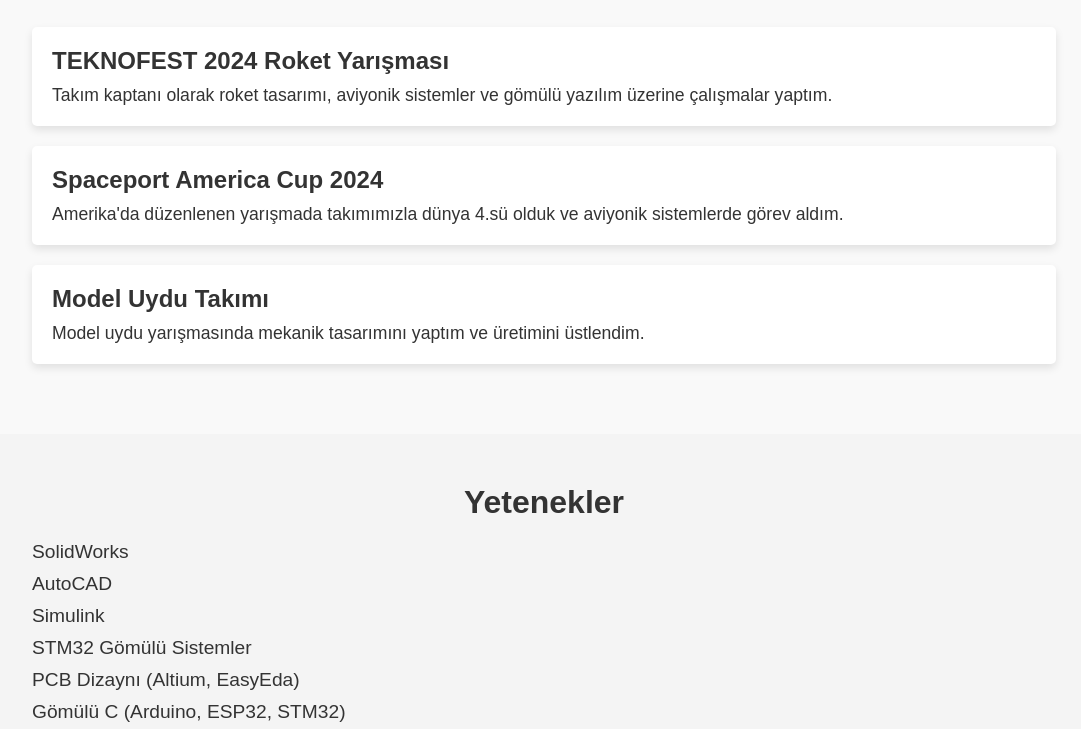
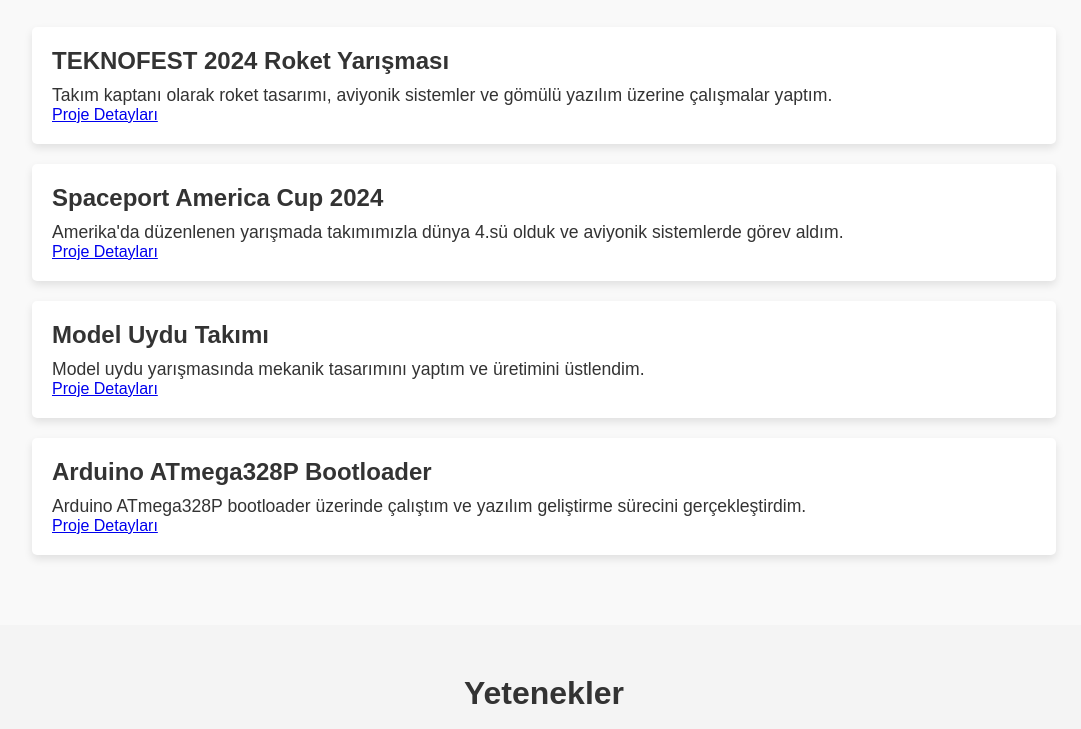
Before and after one commit to atakaldirak/atakaldirak.github.io, a plain HTML site: page index.html in a window 1280 px wide. Shown: the part 471-1200 px from the top of the page, without its empty margins (96-1177 px from the left). Drawn offline with Linux system fonts and the light colour scheme.

Commit message:
Update index.html

```diff
--- a/index.html
+++ b/index.html
@@ -37,14 +37,22 @@
             <div class="project">
                 <h3>TEKNOFEST 2024 Roket Yarışması</h3>
                 <p>Takım kaptanı olarak roket tasarımı, aviyonik sistemler ve gömülü yazılım üzerine çalışmalar yaptım.</p>
+                <a href="https://www.linkedin.com/posts/atakald%C4%B1rak_tr-de%C4%9Ferli-ba%C4%9Flant%C4%B1lar%C4%B1m-tasar%C4%B1m%C4%B1n%C4%B1-activity-7292289114085756929-yXXc?utm_source=social_share_send&utm_medium=member_desktop_web&rcm=ACoAADy6icsBd3nCAG08R88L8h-5d3ecVMFHDNU" target="_blank">Proje Detayları</a>
             </div>
             <div class="project">
                 <h3>Spaceport America Cup 2024</h3>
                 <p>Amerika'da düzenlenen yarışmada takımımızla dünya 4.sü olduk ve aviyonik sistemlerde görev aldım.</p>
+                <a href="https://www.linkedin.com/posts/atakald%C4%B1rak_en-coming-soon-we-are-developing-an-activity-7289434506191642624-uOwL?utm_source=social_share_send&utm_medium=member_desktop_web&rcm=ACoAADy6icsBd3nCAG08R88L8h-5d3ecVMFHDNU" target="_blank">Proje Detayları</a>
             </div>
             <div class="project">
                 <h3>Model Uydu Takımı</h3>
                 <p>Model uydu yarışmasında mekanik tasarımını yaptım ve üretimini üstlendim.</p>
+                <a href="https://www.linkedin.com/posts/atakald%C4%B1rak_tr-de%C4%9Ferli-ba%C4%9Flant%C4%B1lar%C4%B1m-roket-motor-activity-7287081480227360768-QWF2?utm_source=social_share_send&utm_medium=member_desktop_web&rcm=ACoAADy6icsBd3nCAG08R88L8h-5d3ecVMFHDNU" target="_blank">Proje Detayları</a>
+            </div>
+            <div class="project">
+                <h3>Arduino ATmega328P Bootloader</h3>
+                <p>Arduino ATmega328P bootloader üzerinde çalıştım ve yazılım geliştirme sürecini gerçekleştirdim.</p>
+                <a href="https://www.linkedin.com/posts/atakald%C4%B1rak_arduino-atmega328p-bootloader-activity-7155319853891883008-TfYI?utm_source=social_share_send&utm_medium=member_desktop_web&rcm=ACoAADy6icsBd3nCAG08R88L8h-5d3ecVMFHDNU" target="_blank">Proje Detayları</a>
             </div>
         </div>
     </section>
```
